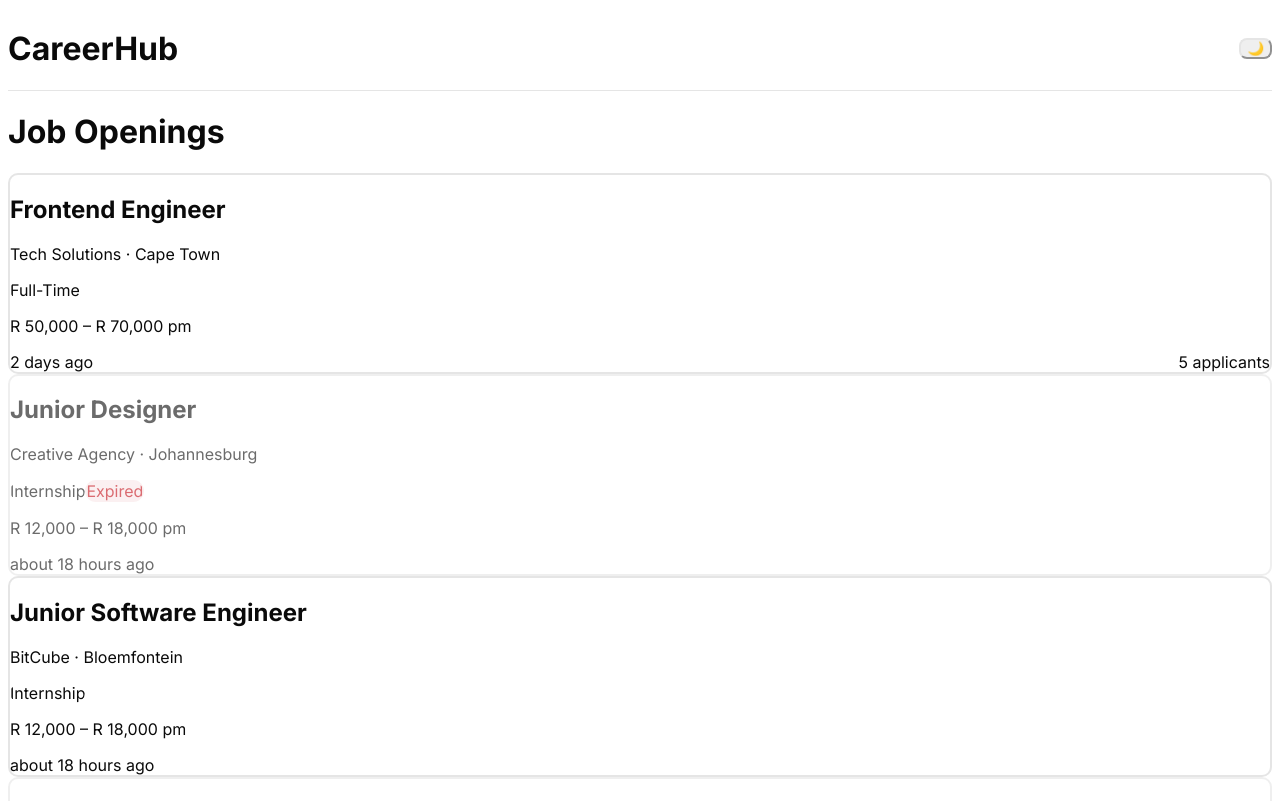
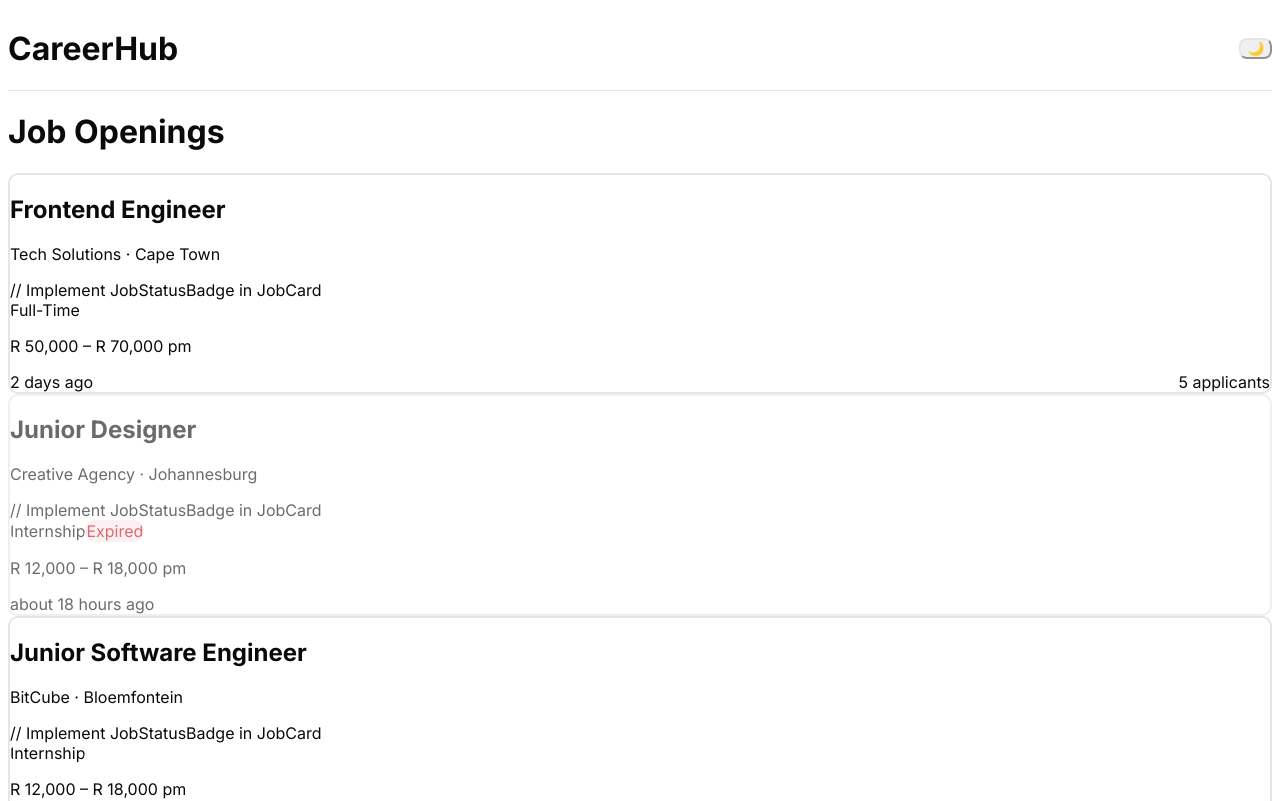
Before and after one commit to LikaHanekom/careerhub-frontend, a Next.js app: page / in a window 1280 px wide. Shown: the top 801 px of the page. Built offline with nearby package versions, Linux system fonts and the light colour scheme.

Commit message:
update repo

```diff
--- a/src/components/JobCard.tsx
+++ b/src/components/JobCard.tsx
@@ -36,6 +36,7 @@ export default function JobCard({ job, isSelected, onSelect }: JobCardProps) {
                 {job.company} · {job.location}
             </p>
 
+            // Implement JobStatusBadge in JobCard
             <div className="flex flex-wrap gap-2 items-center mb-2">
                 <JobStatusBadge
                     employmentType={job.employmentType}
```
